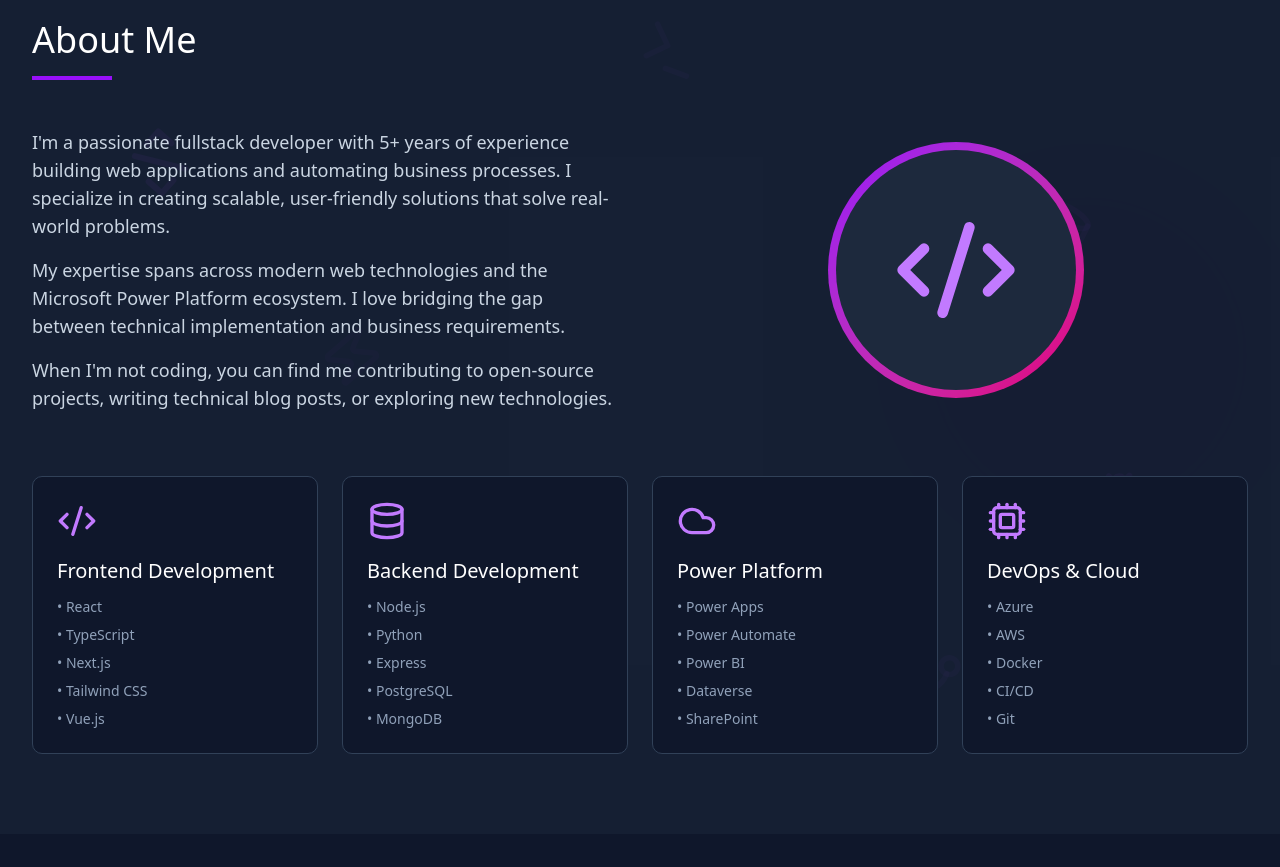
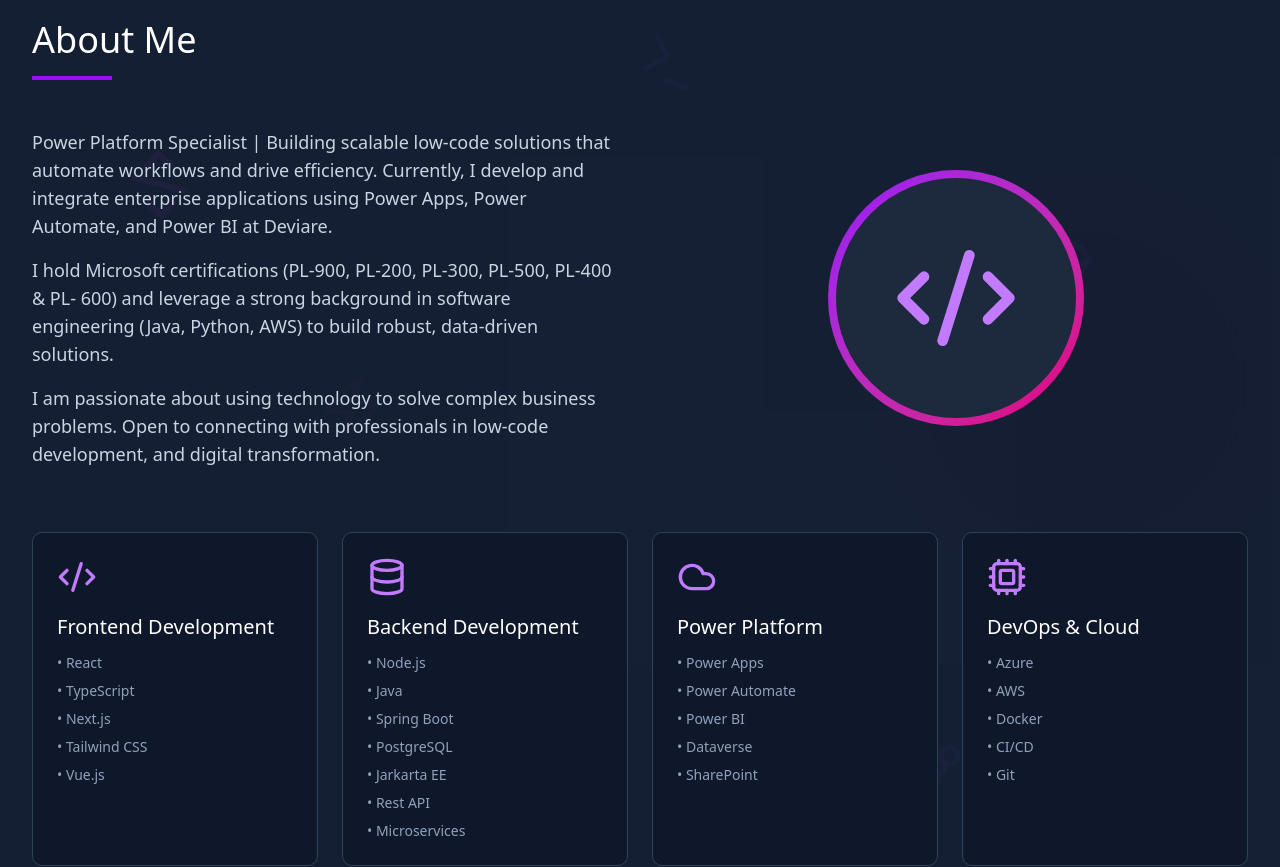
Before and after one commit to rethaX/rethabile-website-portfolio, a React (Vite) app: page /portfolio in a window 1280 px wide. Shown: the part 860-1727 px from the top of the page. Built offline with nearby package versions, Linux system fonts and the light colour scheme.

Commit message:
updated about section and skills

```diff
--- a/index.html
+++ b/index.html
@@ -4,7 +4,7 @@
       <meta charset="UTF-8" />
       <meta name="viewport" content="width=device-width, initial-scale=1.0" />
       <title>Rethabile Mokwane Portfolio</title>
-      <link rel="icon" type="image/svg+xml" href="public/favicon.svg" />
+      <link rel="icon" type="image/svg+xml" href="/favicon.svg" />
     </head>
 
     <body>
--- a/src/components/About.tsx
+++ b/src/components/About.tsx
@@ -11,7 +11,7 @@ const skills = [
   {
     icon: Database,
     title: 'Backend Development',
-    technologies: ['Node.js', 'Python', 'Express', 'PostgreSQL', 'MongoDB'],
+    technologies: ['Node.js', 'Java', 'Spring Boot', 'PostgreSQL', 'Jarkarta EE', 'Rest API', 'Microservices'],
   },
   {
     icon: Cloud,
@@ -53,17 +53,19 @@ export function About() {
             viewport={{ once: true }}
           >
             <p className="text-slate-300 text-lg mb-4">
-              I'm a passionate fullstack developer with 5+ years of experience building web applications
-              and automating business processes. I specialize in creating scalable, user-friendly solutions
-              that solve real-world problems.
+              Power Platform Specialist | Building scalable low-code solutions that automate
+              workflows and drive efficiency. Currently, I develop and integrate enterprise
+              applications using Power Apps, Power Automate, and Power BI at Deviare.
             </p>
             <p className="text-slate-300 text-lg mb-4">
-              My expertise spans across modern web technologies and the Microsoft Power Platform ecosystem.
-              I love bridging the gap between technical implementation and business requirements.
+              I hold Microsoft certifications (PL-900, PL-200, PL-300, PL-500, PL-400 & PL-
+              600) and leverage a strong background in software engineering (Java, Python,
+              AWS) to build robust, data-driven solutions.
             </p>
             <p className="text-slate-300 text-lg">
-              When I'm not coding, you can find me contributing to open-source projects, writing technical
-              blog posts, or exploring new technologies.
+              I am passionate about using
+              technology to solve complex business problems. Open to connecting with
+              professionals in low-code development, and digital transformation.
             </p>
           </motion.div>
 
--- a/src/components/Footer.tsx
+++ b/src/components/Footer.tsx
@@ -6,7 +6,7 @@ export function Footer() {
       <div className="max-w-7xl mx-auto px-4 sm:px-6 lg:px-8">
         <div className="grid md:grid-cols-3 gap-8 mb-8">
           <div>
-            <h3 className="text-white text-xl mb-4">&lt;DevPortfolio/&gt;</h3>
+            <h3 className="text-white text-xl mb-4">&lt;R.Mokwane/&gt;</h3>
             <p className="text-slate-400">
               Building the future, one line of code at a time.
             </p>
@@ -42,7 +42,7 @@ export function Footer() {
             <h3 className="text-white text-lg mb-4">Connect</h3>
             <div className="flex gap-4">
               <a
-                href="https://github.com"
+                href="https://github.com/rethaX"
                 target="_blank"
                 rel="noopener noreferrer"
                 className="p-2 bg-slate-800 hover:bg-slate-700 rounded-lg transition-colors text-slate-300 hover:text-white"
@@ -50,7 +50,7 @@ export function Footer() {
                 <Github className="w-5 h-5" />
               </a>
               <a
-                href="https://linkedin.com"
+                href="https://www.linkedin.com/in/rethabile-mokwane-information-technology/"
                 target="_blank"
                 rel="noopener noreferrer"
                 className="p-2 bg-slate-800 hover:bg-slate-700 rounded-lg transition-colors text-slate-300 hover:text-white"
@@ -58,7 +58,7 @@ export function Footer() {
                 <Linkedin className="w-5 h-5" />
               </a>
               <a
-                href="mailto:your.email@example.com"
+                href="mailto:rethabilemokwane55@gmail.com"
                 className="p-2 bg-slate-800 hover:bg-slate-700 rounded-lg transition-colors text-slate-300 hover:text-white"
               >
                 <Mail className="w-5 h-5" />
@@ -69,7 +69,7 @@ export function Footer() {
 
         <div className="border-t border-slate-800 pt-8 text-center">
           <p className="text-slate-400 flex items-center justify-center gap-2">
-            Made with <Heart className="w-4 h-4 text-red-500 fill-current" /> by John Developer
+            Made with <Heart className="w-4 h-4 text-red-500 fill-current" /> by Rethabile Mokwane
             <span className="mx-2">•</span>
             {new Date().getFullYear()}
           </p>
```
